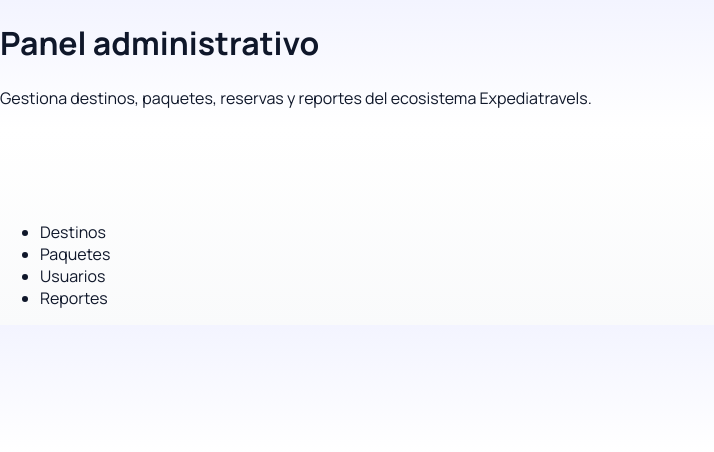
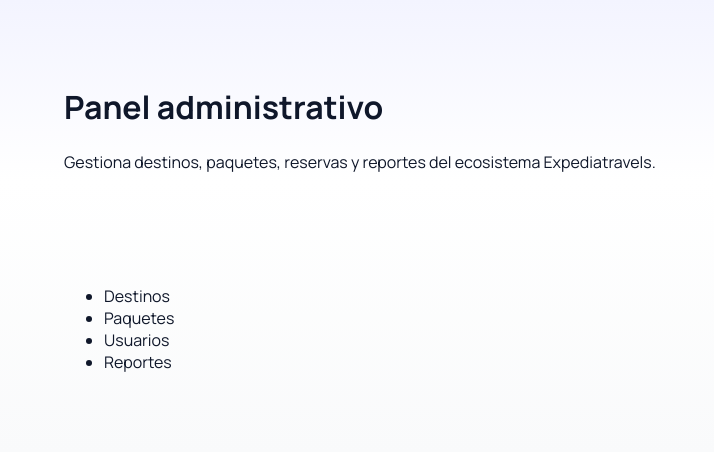
Before and after one commit to xSimix/expediatravels, a PHP site: page /admin/index.php in a window 1280 px wide. Shown: the top 452 px of the page, without its empty margins (0-714 px from the left). Run offline with PHP 8.4, Linux system fonts and the light colour scheme.

Commit message:
Mi actualización de hoy

```diff
--- a/web/css/app.css
+++ b/web/css/app.css
@@ -610,6 +610,7 @@ main {
     display: flex;
     flex-direction: column;
     gap: 5rem;
+    padding: 4rem var(--page-gutter);
 }
 
 .section {
```
